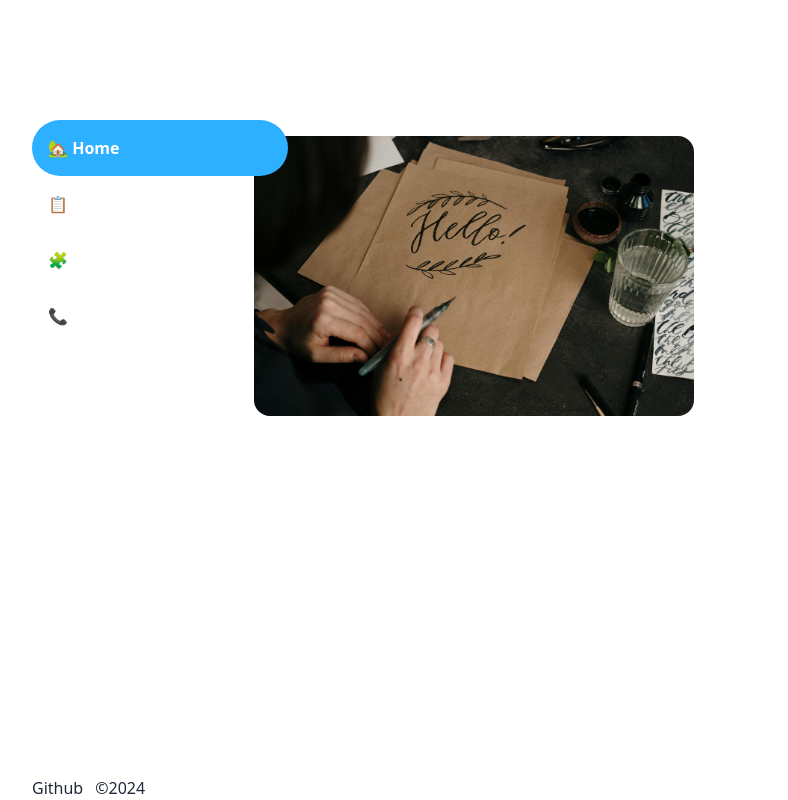
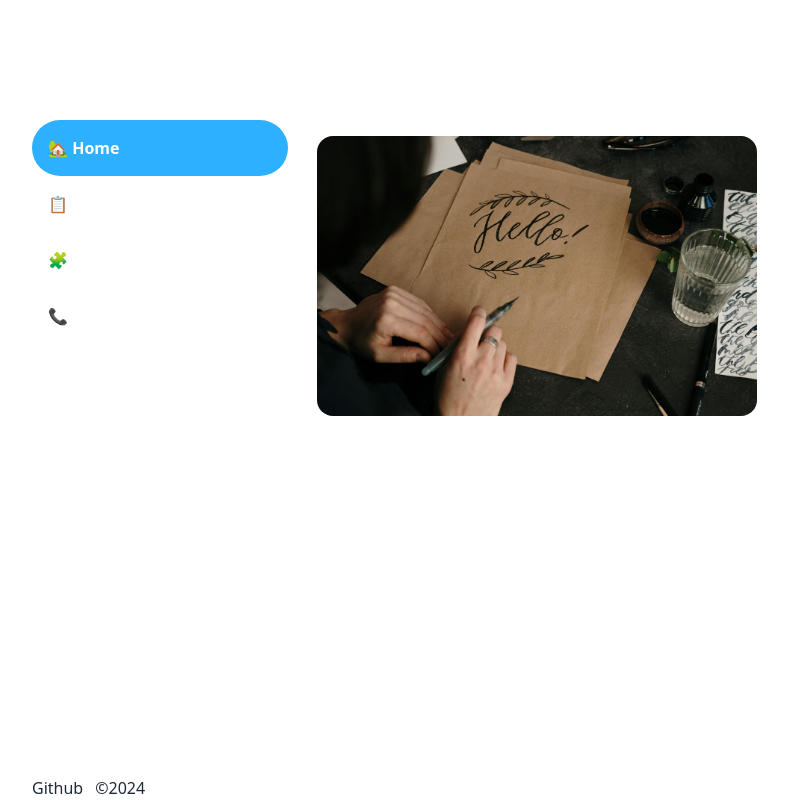
Before and after one commit to sougataghar477/portfolio-second, a React (Vite) app: page / in a window 1280 px wide. Shown: the whole page, without its empty margins (240-1028 px from the left). Built offline with nearby package versions, Linux system fonts and the light colour scheme.

Commit message:
style changes

```diff
--- a/src/App.jsx
+++ b/src/App.jsx
@@ -15,7 +15,7 @@ function App() {
 
       <div className="max-w-3xl mx-auto px-4 py-4 md:py-8">
         <Drawer />
-        <div className="flex gap-20 ">
+        <div className="flex gap-40 ">
           <Sidebar />
           <div className="grow my-8">
             <Routes>
--- a/src/components/Contact.jsx
+++ b/src/components/Contact.jsx
@@ -1,7 +1,7 @@
 function Contact(){
     return <div>
         <h1 className="text-4xl  text-white">Contact</h1>
-        <div className=" my-8 w-full lg:w-[440px]">
+        <div className=" my-8 w-full md:w-[440px]">
         <img className=" rounded-2xl" src="/phone.jpeg" />
         </div>
         <div className="my-8 text-white">
--- a/src/components/Home.jsx
+++ b/src/components/Home.jsx
@@ -1,7 +1,7 @@
 function Home(){
     return <div>
         <h1 className="text-4xl  text-white">Welcome To My Website</h1>
-        <div className=" my-8 w-full lg:w-[440px]">
+        <div className=" my-8 w-full md:w-[440px]">
         <img className="rounded-2xl" src="/pexels-photo-3826666.jpeg" />
         </div>
         <p className="text-white leading-7 italic font-bold text-xl"> My name is Sougata Ghar and I am a front end web developer who is proficient in HTML, CSS, Javascript,React,Vue,Next JS,Express JS and MongoDB. </p>
--- a/src/components/Sidebar.jsx
+++ b/src/components/Sidebar.jsx
@@ -1,7 +1,7 @@
 import { NavLink } from "react-router";
 const links=[{name:'🏡  Home',to:'/'},{name:'📋  Projects',to:'/projects'},{name:'🧩 Extensions',to:'/extensions'},{name:'📞  Contact',to:'/contact'}]
 function Sidebar(){
-    return <div className="my-8 relative block w-96 hidden sm:block">
+    return <div className="my-8 relative block w-96 hidden md:block">
 
         <ul className="fixed">
         <h1 className="text-4xl text-white mb-4">Sougata Ghar</h1>
```
